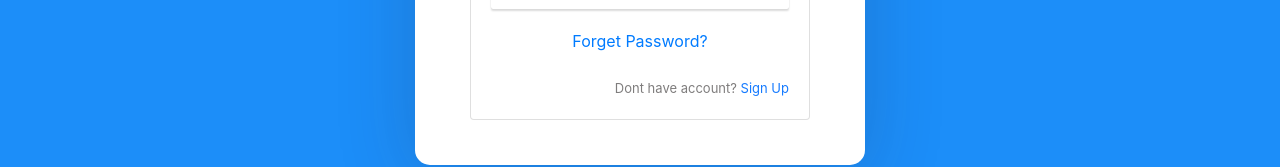
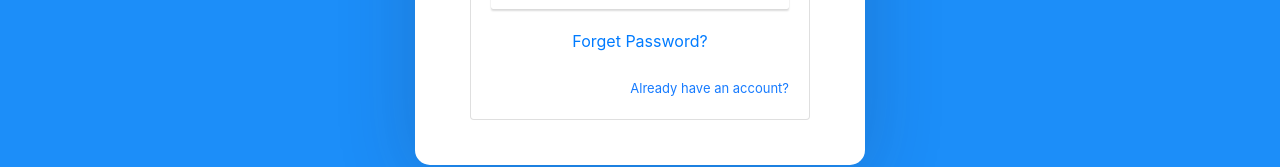
Before and after one commit to eriansha/simple-google-auth-login, a React (Create React App) app: page /sign-in in a window 1280 px wide. Shown: the part 597-764 px from the top of the page. Built offline with nearby package versions, Linux system fonts and the light colour scheme.

Commit message:
Modify redirect stlye

```diff
--- a/src/pages/login.jsx
+++ b/src/pages/login.jsx
@@ -51,8 +51,7 @@
               </div>
             </FormGroup>
             <p className="redirect-note text-right">
-                {/* Forgot <a href="/">password?</a> */}
-                Dont have account? <Link to="/sign-up">Sign Up</Link>
+                <Link to="/sign-up">Already have an account?</Link>
             </p>
           </Form>
         </CardBody>
```
